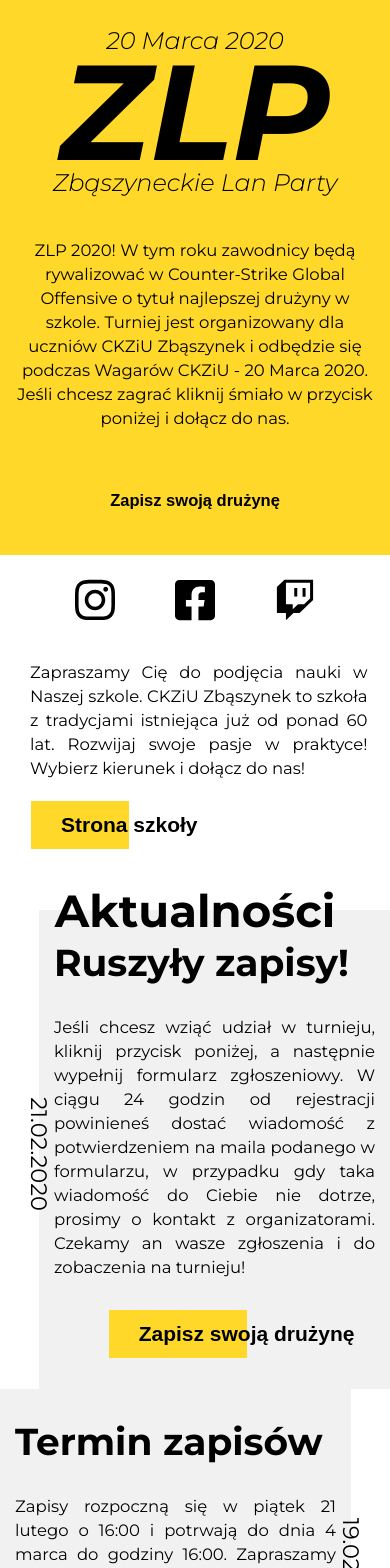
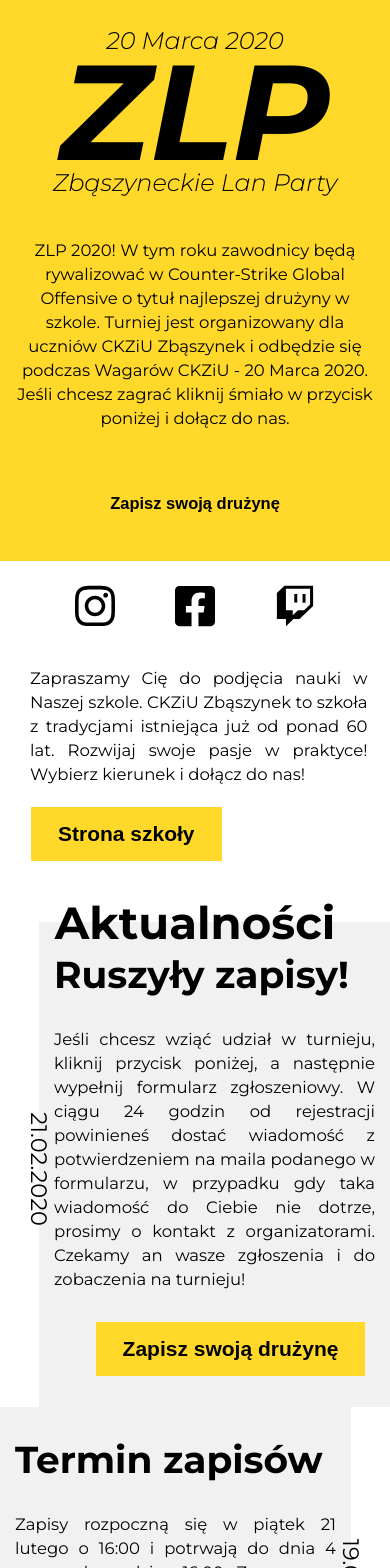
Before and after one commit to Ku3iK/zlp, a React (Create React App) app: page / in a window 390 px wide. Shown: the top 1568 px of the page. Built offline with nearby package versions, Linux system fonts and the light colour scheme.

Commit message:
button on mobile devices redesigned

```diff
--- a/src/components/BlogPost.js
+++ b/src/components/BlogPost.js
@@ -112,7 +112,7 @@
         button {
             margin: 0 -40% 0 0;
             @media (max-width: 480px) {
-                margin: 0 -20% 0 0;
+                margin: 0 -10% 0 0;
             }
         }
     }
--- a/src/components/Button.js
+++ b/src/components/Button.js
@@ -22,6 +22,9 @@
     font-size: 1.4rem;
     font-weight: 700;
     border: 1px solid transparent;
+    @media (max-width: 768px) {
+        padding: 1rem 1.8rem;
+        }
     p {
         position: relative;
         z-index: 2;
@@ -40,6 +43,9 @@
         &.yellow {
             background-color: #FFD829;
         }
+        @media (max-width: 768px) {
+            width: 100%;
+        }
     }
     &:hover div.buttonBackground {
         transform: scaleX(2);
```
